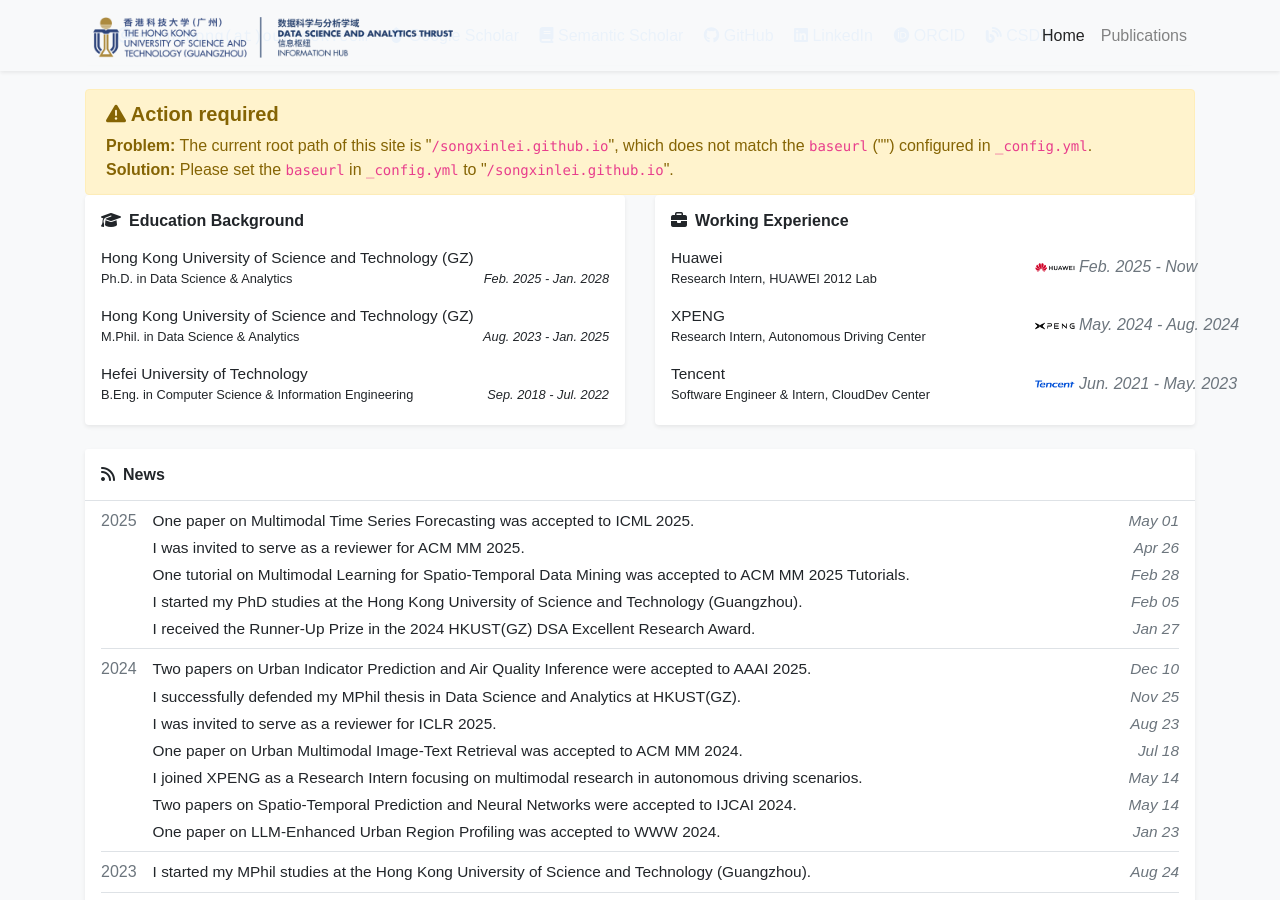
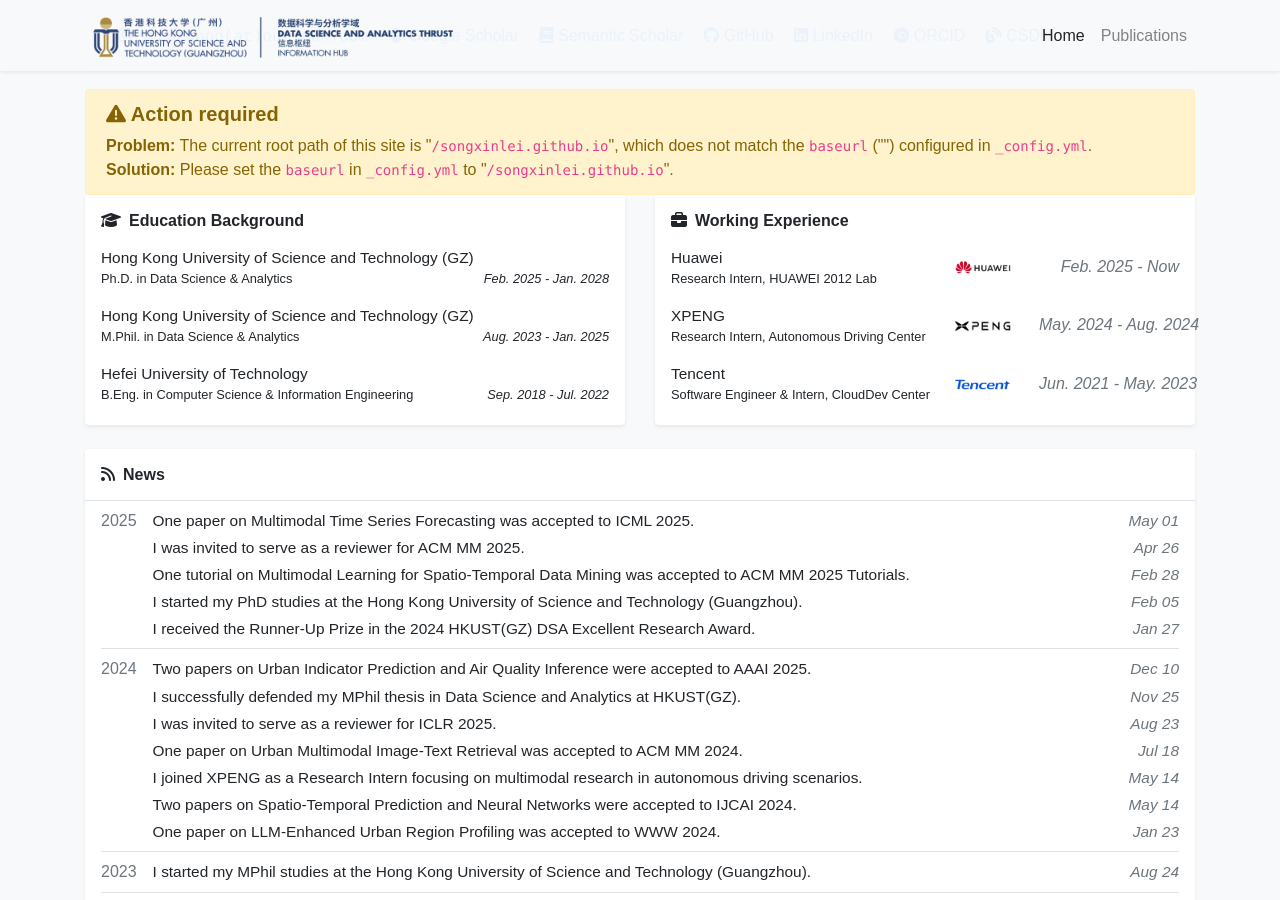
Before and after one commit to thunderlrr/songxinlei.github.io, a Jekyll site: the page built from index.html, in a window 1280 px wide and 900 px high, scrolled down 308 px. Built offline with Jekyll 4.4.1, drawn with Linux system fonts in a browser that asks for light colours; a style sheet for code colours, icons or effects is not loaded.

Commit message:
update profile

```diff
--- a/_includes/widgets/experience_card.html
+++ b/_includes/widgets/experience_card.html
@@ -38,10 +38,10 @@
                                     <div class="small">{{ item.dept }}</div>
                                     <div class="small">{{ item.position }}</div>
                                 </div>
-                                <div style="width: 48px; text-align: center;">
-                                    <img src="{{ item.logo | relative_url }}" alt="{{ item.name }}" style="width: 40px;" class="align-self-center">
+                                <div style="width: 64px; text-align: center; margin-right: 24px;">
+                                    <img src="{{ item.logo | relative_url }}" alt="{{ item.name }}" style="width: 56px;" class="align-self-center">
                                 </div>
-                                <div class="text-muted no-break" style="width: 100px; text-align: right;"><em>{{ item.date }}</em></div>
+                                <div class="text-muted no-break" style="width: 140px; text-align: right;"><em>{{ item.date }}</em></div>
                             </div>
                         </div>
                     </li>
```
